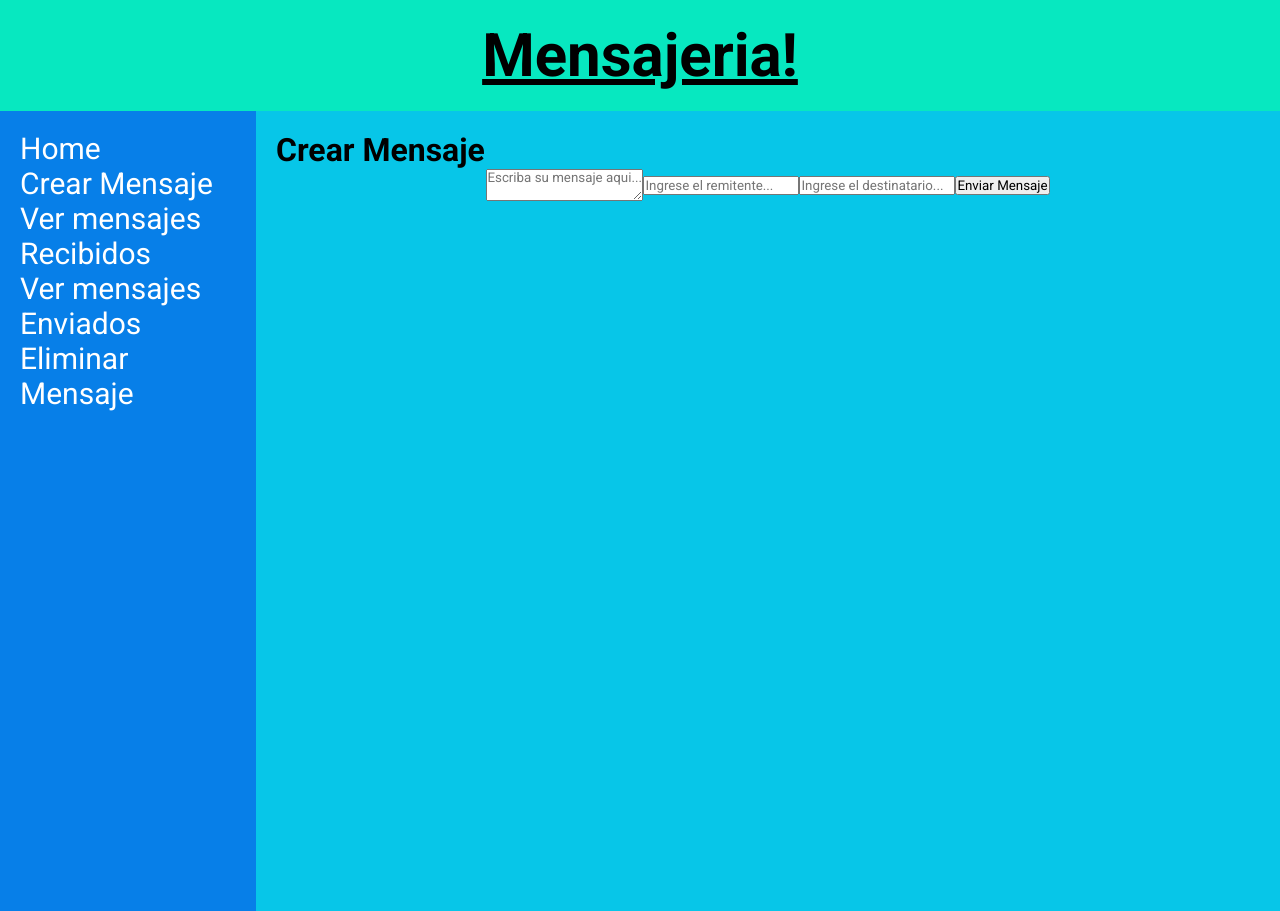
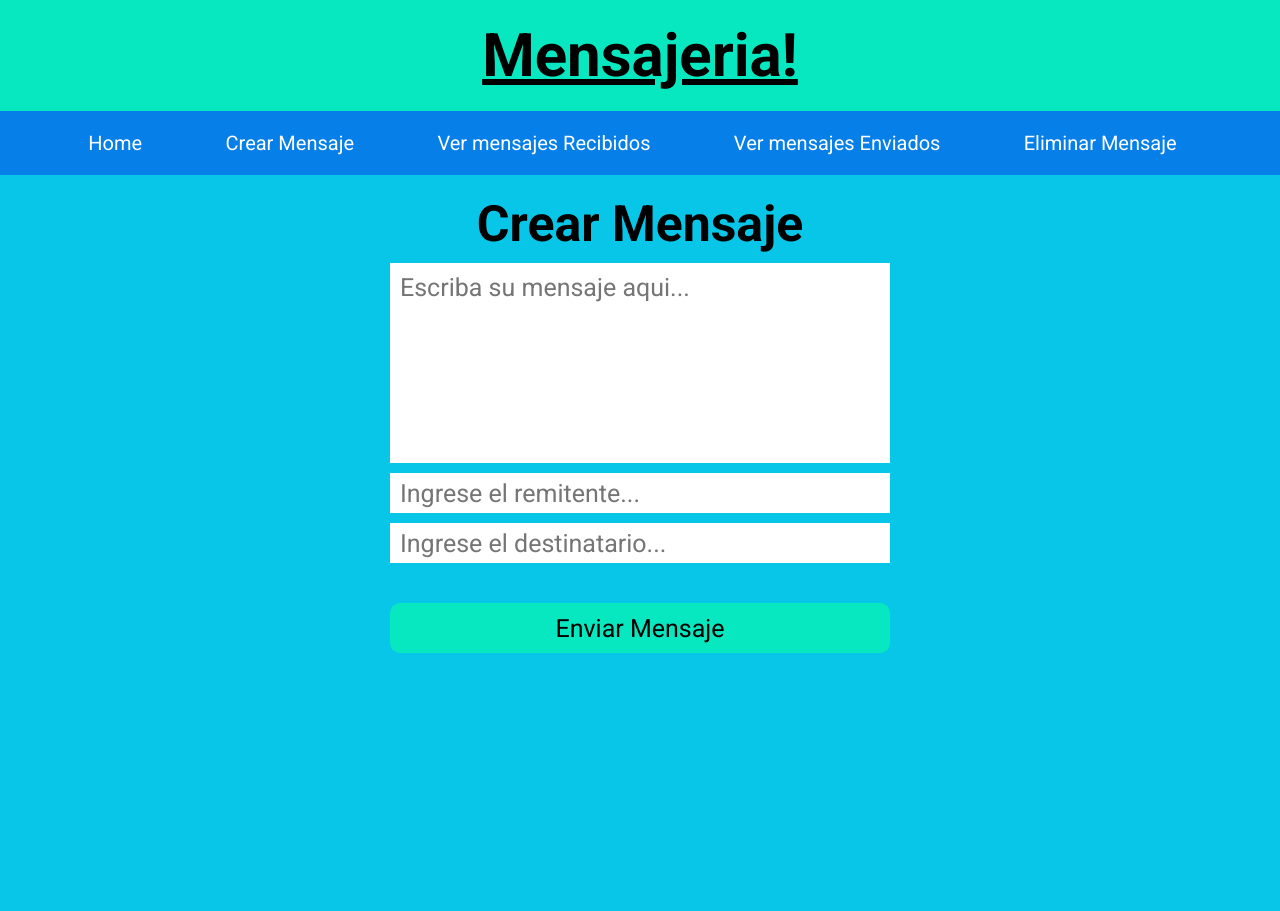
Before and after one commit to francoAgustin2023/ejemploVistaClasesDjango, a Django app: page /aplicacion/crearMensaje in a window 1280 px wide. After the commit the page ends 653 px from the top, so only its background shows below. Run offline with Django 4.2, Linux system fonts and the light colour scheme.

Commit message:
Se termina el Crear Mensaje, ahora hay que seguir por el ver enviados

```diff
--- a/miAplicacion/static/css/estilos.css
+++ b/miAplicacion/static/css/estilos.css
@@ -5,8 +5,13 @@
     font-family: 'Roboto';
 }
 
+body{
+    background-color: #07C6E8;
+}
+
 .container{
-    height: 100vh;
+    display: flex;
+    flex-direction: column;
 }
 
 .titulo{
@@ -18,39 +23,93 @@
     background-color: #07E8C0;
 }
 
-.centro{
-    display: flex;
-    height: 100%;
-    width: 100%;
-}
-
 .enlaces{
-    width: 20%;
     padding: 20px;
     display: flex;
-    flex-direction: column;
+    justify-content: space-evenly;
     text-align: left;
     background-color: #077FE8;
-    font-size: 30px;
+    font-size: 20px;
 }
 
 .enlaces a{
     text-decoration: none;
     color: white;
+    margin-right: 15px;
+    background-color: #077FE8;
+    text-align: center;
 }
 
 .enlaces a:hover{
     color: #0738E8;
+    background-color: #07E8C0;
+    border-radius: 10px;
 }
 
 .contenido{
-    width: 80%;
     background-color: #07C6E8;
     padding: 20px;
 }
 
-#crearMensaje{
+/*ESTILOS PROPIOS DE HOME*/
+
+#centroHome{
     display: flex;
     align-items: center;
     justify-content: center;
+    height: 50vh;
 }
+
+#centroHome h1{
+    font-size: 30px;
+    font-weight: bold;
+}
+
+/*FORMULARIO EN GENERAL*/
+
+.formulario{
+    display: flex;
+    align-items: center;
+    justify-content: center;
+    flex-direction: column;
+}
+
+.formulario h1{
+    font-size: 50px;
+    font-weight: bold;
+    text-align: center;
+}
+
+.formulario *{
+    margin-bottom: 10px;
+    width: 500px;
+    border: 1px transparent;
+    font-size: 25px;
+    outline: none;
+}
+
+.formulario *:placeholder-shown{
+    padding: 10px;
+}
+
+.formulario textarea{
+    height: 200px;
+    resize: none;
+    overflow-y: scroll;
+}
+
+.formulario input{
+    height: 40px;
+}
+
+.formulario button{
+    margin-top: 30px;
+    height: 50px;
+    border-radius: 10px;
+    background-color: #07E8C0;
+}
+
+.formulario button:hover{
+    background-color: #077FE8;
+    color: white;
+}
--- a/miAplicacion/templates/base.html
+++ b/miAplicacion/templates/base.html
@@ -15,7 +15,6 @@
         <div class="titulo">
             Mensajeria!
         </div>
-        <div class="centro">
         <div class="enlaces">
             {% include 'navbar.html' %}
         </div>
@@ -24,6 +23,5 @@
             {% endblock %}
         </div>
     </div>
-    </div>
 </body>
 </html>
--- a/miAplicacion/templates/crearMensaje.html
+++ b/miAplicacion/templates/crearMensaje.html
@@ -1,11 +1,12 @@
 {% extends 'base.html' %}
-
+{% block title %}Crear Mensaje{% endblock %}
 {% block content%}
-    <h1>Crear Mensaje</h1>
-    <form id="crearMensaje"method="post">
+    <form class="formulario" method="post">
+        {% csrf_token %}
+        <h1>Crear Mensaje</h1>
         <textarea name="texto" placeholder="Escriba su mensaje aqui..."></textarea>
-        <input type="emisor" placeholder="Ingrese el remitente...">
-        <input type="receptor" placeholder="Ingrese el destinatario...">
+        <input name="emisor" placeholder="Ingrese el remitente...">
+        <input name="receptor" placeholder="Ingrese el destinatario...">
         <button type="submit">Enviar Mensaje</button>
     </form>
 {% endblock %}
--- a/miAplicacion/templates/home.html
+++ b/miAplicacion/templates/home.html
@@ -1,6 +1,7 @@
 {% extends 'base.html' %}
-
 {% block title %}Home{% endblock %}
 {% block content%}
-    <h1 style="font-size: 30px;">Elija una de las opciones de la izquierda para continuar.</h1>
+    <div id="centroHome">
+        <h1>Elija una de las opciones arriba para continuar.</h1>
+    </div>
 {% endblock %}
--- a/miAplicacion/templates/navbar.html
+++ b/miAplicacion/templates/navbar.html
@@ -1,5 +1,5 @@
 <a href="{% url 'mostrarHome' %}">Home</a>
-<a href="{% url 'mostrarCrearMensaje' %}">Crear Mensaje</a>
+<a href="{% url 'CrearMensaje' %}">Crear Mensaje</a>
 <a href="{% url 'mostrarVerMensajesRecibidos' %}">Ver mensajes Recibidos</a>
 <a href="{% url 'mostrarVerMensajesEnviados' %}">Ver mensajes Enviados</a>
 <a href="{% url 'mostrarEliminarMensaje' %}">Eliminar Mensaje</a>
--- a/miAplicacion/urls.py
+++ b/miAplicacion/urls.py
@@ -16,7 +16,7 @@ urlpatterns = [
     #A partir de aca, vistas para consultar al modelo. Se usan clases
     path('aplicacion/base', views.mostrarBase,name="mostrarBase"), #solo para probar, borrar este path despues
     path('aplicacion/home', views.mostrarHome,name="mostrarHome"),
-    path('aplicacion/crearMensaje', views.mostrarCrearMensaje,name="mostrarCrearMensaje"),
+    path('aplicacion/crearMensaje', views.CrearMensaje.as_view(),name="CrearMensaje"),
     path('aplicacion/verEnviados', views.mostrarVerMensajesEnviados,name="mostrarVerMensajesEnviados"),
     path('aplicacion/verRecibidos', views.mostrarVerMensajesRecibidos,name="mostrarVerMensajesRecibidos"),
     path('aplicacion/eliminarMensaje', views.mostrarEliminarMensaje,name="mostrarEliminarMensaje"),
--- a/miAplicacion/views.py
+++ b/miAplicacion/views.py
@@ -45,9 +45,6 @@ def mostrarBase(request): #borrar despues y dejar solo el mostrar home
 def mostrarHome(request):
     return render(request, 'home.html')
 
-def mostrarCrearMensaje(request):
-    return render(request, 'crearMensaje.html')
-
 def mostrarVerMensajesEnviados(request):
     return render(request, 'verEnviados.html')
 
@@ -61,8 +58,9 @@ class CrearMensaje(View):
     def get(self, request):
         return render(request, 'crearMensaje.html')
     def post(self, request):
-        texto = request.POST['texto']
-        emisor = request.POST['emisor']
-        receptor = request.POST['receptor']
-        Mensaje.objects.create(texto=texto, emisor=emisor, receptor=receptor)
-        return redirect('base')
+        texto = request.POST.get('texto')
+        emisor = request.POST.get('emisor')
+        receptor = request.POST.get('receptor')
+        nuevoMensaje = Mensaje(texto=texto, emisor=emisor ,receptor=receptor)
+        nuevoMensaje.save()
+        return redirect('mostrarHome')
```
Also changed, not shown: miAplicacion/templates/verEnviados.html (+10 -0 lines), db.sqlite3. Lines whose indentation alone changed are shown as unchanged.
